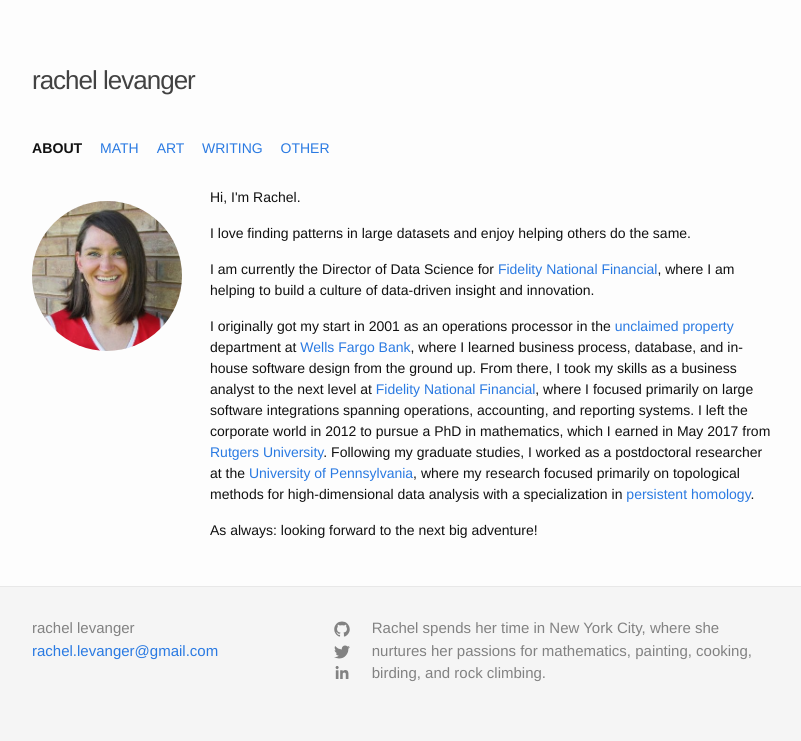
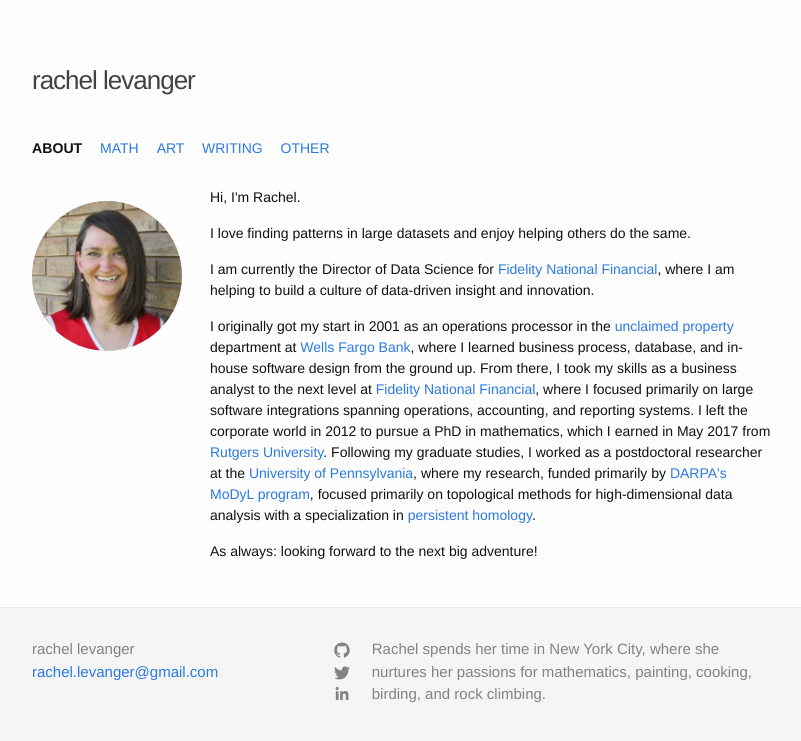
Before and after one commit to rachellevanger/rachellevanger.com, a Jekyll site: the page built from index.html, in a window 1280 px wide. Shown: the top 741 px of the page, without its empty margins (238-1039 px from the left). Built offline with Jekyll 4.4.1, drawn with Linux system fonts in a browser that asks for light colours; some web fonts are replaced.

Commit message:
Updating home

```diff
--- a/index.html
+++ b/index.html
@@ -14,7 +14,7 @@
 
        <p>I am currently the Director of Data Science for <a href="http://www.fnf.com">Fidelity National Financial</a>, where I am helping to build a culture of data-driven insight and innovation.</p>
 
-       <p>I originally got my start in 2001 as an operations processor in the <a href="https://www.wellsfargofunds.com/ind/account-services/account-inactivity.html">unclaimed property</a> department at <a href="https://www.wellsfargo.com/">Wells Fargo Bank</a>, where I learned business process, database, and in-house software design from the ground up. From there, I took my skills as a business analyst to the next level at <a href="http://www.fnf.com/">Fidelity National Financial</a>, where I focused primarily on large software integrations spanning operations, accounting, and reporting systems. I left the corporate world in 2012 to pursue a PhD in mathematics, which I earned in May 2017 from <a href="http://www.math.rutgers.edu/">Rutgers University</a>. Following my graduate studies, I worked as a postdoctoral researcher at the <a href="http://www.upenn.edu/">University of Pennsylvania</a>, where my research focused primarily on topological methods for high-dimensional data analysis with a specialization in <a href="https://en.wikipedia.org/wiki/Persistent_homology">persistent homology</a>.</p>
+       <p>I originally got my start in 2001 as an operations processor in the <a href="https://www.wellsfargofunds.com/ind/account-services/account-inactivity.html">unclaimed property</a> department at <a href="https://www.wellsfargo.com/">Wells Fargo Bank</a>, where I learned business process, database, and in-house software design from the ground up. From there, I took my skills as a business analyst to the next level at <a href="http://www.fnf.com/">Fidelity National Financial</a>, where I focused primarily on large software integrations spanning operations, accounting, and reporting systems. I left the corporate world in 2012 to pursue a PhD in mathematics, which I earned in May 2017 from <a href="http://www.math.rutgers.edu/">Rutgers University</a>. Following my graduate studies, I worked as a postdoctoral researcher at the <a href="http://www.upenn.edu/">University of Pennsylvania</a>, where my research, funded primarily by <a href="https://www.darpa.mil/program/models-dynamics-and-learning">DARPA's MoDyL program</a>, focused primarily on topological methods for high-dimensional data analysis with a specialization in <a href="https://en.wikipedia.org/wiki/Persistent_homology">persistent homology</a>.</p>
 
        <p>As always: looking forward to the next big adventure!</p>
 
```
